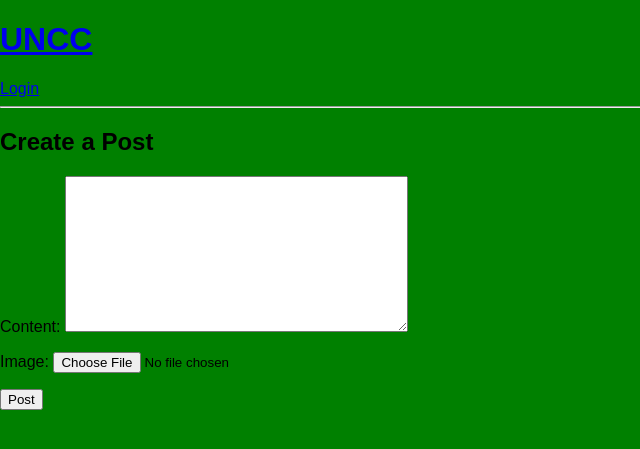
After one commit to AmanuelTenaw/NinerGram, a Django app: page /post/create/ in a window 1280 px wide. The commit adds this page. Shown: the top 449 px of the page, without its empty margins (0-640 px from the left). Run offline with Django 5.2, Linux system fonts and the light colour scheme.

Commit message:
Second commit

```diff
--- a/base/forms.py
+++ b/base/forms.py
@@ -1,5 +1,13 @@
 from django.forms import ModelForm
 from .models import Room
+from django import forms
+from .models import Post
+
+class PostForm(forms.ModelForm):
+    class Meta:
+        model = Post
+        fields = ['content', 'image']
+
 
 class RoomForm(ModelForm):
     class Meta:
--- a/base/models.py
+++ b/base/models.py
@@ -46,3 +46,35 @@ class Message(models.Model):
 
     def __str__(self):
         return self.body[0:50]
+
+
+
+
+
+
+
+
+
+class Post(models.Model):
+    user = models.ForeignKey('auth.User', on_delete=models.CASCADE)
+    content = models.TextField()
+    image = models.ImageField(upload_to='post_images/', blank=True, null=True)  # New
+    created = models.DateTimeField(auto_now_add=True)
+
+    def __str__(self):
+        return f"{self.user.username} - {self.created}"
+
+
+
+
+
+class Follow(models.Model):
+    follower = models.ForeignKey(User, on_delete=models.CASCADE, related_name='following_set')
+    following = models.ForeignKey(User, on_delete=models.CASCADE, related_name='followers_set')
+    followed_at = models.DateTimeField(auto_now_add=True)
+
+    class Meta:
+        unique_together = ('follower', 'following')
+
+    def __str__(self):
+        return f"{self.follower} follows {self.following}"
--- a/base/urls.py
+++ b/base/urls.py
@@ -6,10 +6,13 @@ urlpatterns = [
    path('login/', views.loginPage, name = "login"),
    path('logout/', views.logoutUser, name = "logout"),
    path('register/', views.registerPage, name = "register"),
+   path('post/create/', views.create_post, name='create-post'),
+   path('', views.main_view, name='home'),
+   path('rooms/', views.home, name='rooms-home'),
+   path('follow/<int:user_id>/', views.follow_user, name='follow-user'),
+   path('unfollow/<int:user_id>/', views.unfollow_user, name='unfollow-user'),
+   path('follow/search/', views.follow_search, name='follow-search'),
 
-
-
-   path('', views.home, name = "home"),
 
 
 
--- a/base/views.py
+++ b/base/views.py
@@ -1,6 +1,6 @@
-from django.shortcuts import render, redirect
+from django.shortcuts import render, redirect, get_object_or_404
 from django.http import HttpResponse
-from .models import Room, Topic, Message
+from .models import Room, Topic, Message, Post, Follow
 from .forms import RoomForm
 from django.db.models import Q
 from django.contrib.auth.forms import UserCreationForm
@@ -8,6 +8,76 @@ from django.contrib.auth.models import User
 from django.contrib.auth import authenticate, login, logout
 from django.contrib.auth.decorators import login_required
 from django.contrib import messages
+from django.shortcuts import render, redirect
+from .forms import PostForm
+
+def create_post(request):
+    if request.method == 'POST':
+        form = PostForm(request.POST, request.FILES)
+        if form.is_valid():
+            post = form.save(commit=False)
+            post.user = request.user
+            post.save()
+            return redirect('home')
+    else:
+        form = PostForm()
+    return render(request, 'create_post.html', {'form': form})
+
+
+
+
+@login_required(login_url='login')
+def main_view(request):
+    followed_ids = Follow.objects.filter(follower=request.user).values_list('following_id', flat=True)
+    posts = Post.objects.filter(
+    Q(user__in=followed_ids) | Q(user=request.user)
+).order_by('-created')
+
+    users = User.objects.exclude(id=request.user.id)
+
+    return render(request, 'main.html', {
+        'posts': posts,
+        'users': users,
+        'followed_ids': list(followed_ids),
+    })
+
+
+
+
+@login_required
+def follow_user(request, user_id):
+    user_to_follow = get_object_or_404(User, id=user_id)
+    Follow.objects.get_or_create(follower=request.user, following=user_to_follow)
+    return redirect('home')  # or 'profile', etc.
+
+@login_required
+def unfollow_user(request, user_id):
+    user_to_unfollow = get_object_or_404(User, id=user_id)
+    Follow.objects.filter(follower=request.user, following=user_to_unfollow).delete()
+    return redirect('home')
+
+
+
+
+
+@login_required
+def follow_search(request):
+    query = request.GET.get('q', '')
+    users = []
+    if query:
+        users = User.objects.filter(
+            Q(username__icontains=query)
+        ).exclude(id=request.user.id)
+
+    followed_ids = Follow.objects.filter(follower=request.user).values_list('following_id', flat=True)
+
+    context = {
+        'users': users,
+        'query': query,
+        'followed_ids': list(followed_ids),
+    }
+    return render(request, 'follow_search.html', context)
+
 
 
 
--- a/requirements.txt
+++ b/requirements.txt
@@ -1,3 +1,4 @@
 asgiref==3.8.1
 Django==5.1.6
+pillow==11.2.1
 sqlparse==0.5.3
--- a/studybud/urls.py
+++ b/studybud/urls.py
@@ -24,3 +24,8 @@ urlpatterns = [
     path('', include('base.urls')),
 
 ]
+
+from django.conf import settings
+from django.conf.urls.static import static
+
+urlpatterns += static(settings.MEDIA_URL, document_root=settings.MEDIA_ROOT)
--- /dev/null
+++ b/templates/create_post.html
@@ -0,0 +1,10 @@
+{% extends 'main.html' %}
+
+{% block content %}
+<h2>Create a Post</h2>
+<form method="POST" enctype="multipart/form-data">
+  {% csrf_token %}
+  {{ form.as_p }}
+  <button type="submit">Post</button>
+</form>
+{% endblock %}
--- a/templates/main.html
+++ b/templates/main.html
@@ -25,6 +25,38 @@
 
 
     {% block content %}
+    {% if request.user.is_authenticated %}
+  <h2>Feed</h2>
+
+  {% for post in posts %}
+    <div>
+      <p>{{ post.content }}</p>
+      {% if post.image %}
+        <img src="{{ post.image.url }}" style="max-width: 400px;">
+      {% endif %}
+      <p>Posted by {{ post.user.username }} on {{ post.created }}</p>
+    </div>
+  {% empty %}
+    <p>No posts yet.</p>
+  {% endfor %}
+
+{% else %}
+  <p>Please <a href="{% url 'login' %}">log in</a> to view the feed.</p>
+{% endif %}
+
+
+
+{% for user in users %}
+    <p>{{ user.username }}</p>
+    {% if user.id in followed_ids %}
+        <a href="{% url 'unfollow-user' user.id %}">Unfollow</a>
+    {% else %}
+        <a href="{% url 'follow-user' user.id %}">Follow</a>
+    {% endif %}
+{% endfor %}
+
+
+
 
     {% endblock %}
 
--- a/templates/navbar.html
+++ b/templates/navbar.html
@@ -5,15 +5,25 @@
 <!--
 <form method="GET" action="{% url 'home' %}">
     <input type="text" name="q" placeholder="Search Rooms..."/>
+
+
+</form>
 -->
 
-</form>
 {% if request.user.is_authenticated %}
 <p>Hello {{request.user}}</p>
 <a href="{% url 'logout' %}">Logout</a>
+<a href="{% url 'create-post' %}">New Post</a>
+<a href="{% url 'follow-search' %}">Follow</a>
+
+
+
+
 {% else %}
 
 <a href="{% url 'login' %}">Login</a>
 
+
+
 {% endif %}
 <hr>
```
Also changed, not shown: studybud/settings.py (+8 -0 lines), templates/follow_search.html (added, +23 -0 lines), base/migrations/0004_alter_message_options_post.py (added), base/migrations/0005_follow.py (added), media/post_images/Screenshot_2025-02-27_at_11.05.52PM.png (added), media/post_images/Solar_System-8.png (added), 1 other file.
